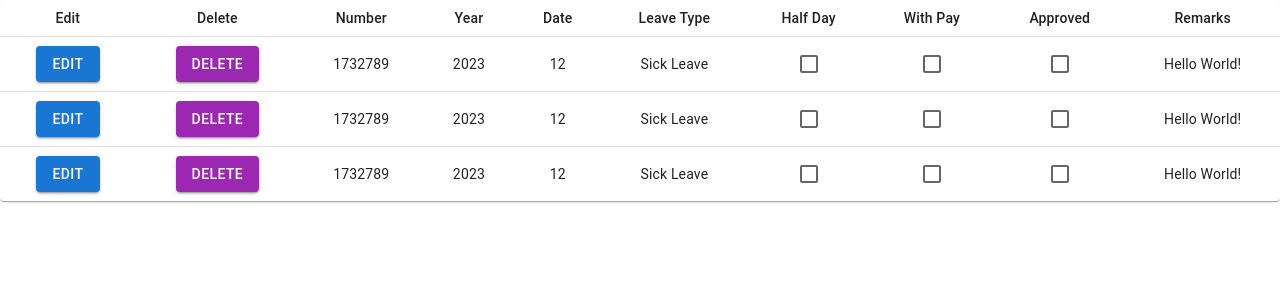
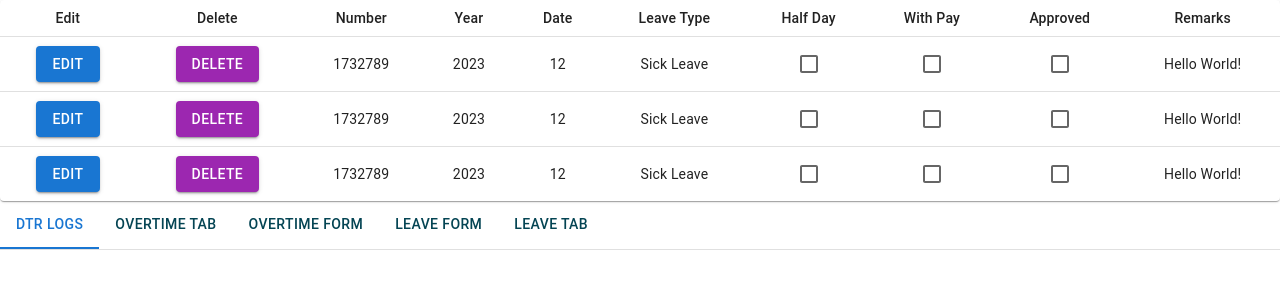
Before and after one commit to gerald-diego54/payroll-client, a Next.js app: page /test in a window 1280 px wide. Shown: the top 300 px of the page. Built offline with nearby package versions, Linux system fonts and the light colour scheme.

Commit message:
added types

```diff
--- a/pages/test.tsx
+++ b/pages/test.tsx
@@ -12,6 +12,7 @@ const TestComponent: NextPage = () => {
                 {/* <ColorTabs /> */}
                 {/* <OvertimeTab /> */}
                 <CustomTable />
+                <CustomTabs />
             </Box>
         </div>
     );
--- a/src/components/form_modals/Tabs.tsx
+++ b/src/components/form_modals/Tabs.tsx
@@ -3,8 +3,9 @@ import Tabs from "@mui/material/Tabs";
 import Tab from "@mui/material/Tab";
 import Box from "@mui/material/Box";
 import Divider from "@mui/material/Divider";
+import { TabName } from "@/types/tabs.d";
 
-export default function ColorTabs() {
+const CustomTabs = () => {
     const [value, setValue] = React.useState("one");
 
     const handleChange = (event: React.SyntheticEvent, newValue: string) => {
@@ -14,13 +15,15 @@ export default function ColorTabs() {
     return (
         <Box sx={{ backgroundColor: "transparent", width: "100%", height: "100vh" }}>
             <Tabs value={value} onChange={handleChange} indicatorColor="primary">
-                <Tab value="one" label="DTR LOGS" sx={{ color: "#044453" }} />
-                <Tab value="two" label="OVERTIME TAB" sx={{ color: "#044453" }} />
-                <Tab value="three" label="OVERTIME FORM" sx={{ color: "#044453" }} />
-                <Tab value="four" label="LEAVE FORM" sx={{ color: "#044453" }} />
-                <Tab value="five" label="LEAVE TAB" sx={{ color: "#044453" }} />
+                <Tab value={TabName.TAB_ONE} label="DTR LOGS" sx={{ color: "#044453" }} />
+                <Tab value={TabName.TAB_TWO} label="OVERTIME TAB" sx={{ color: "#044453" }} />
+                <Tab value={TabName.TAB_THREE} label="OVERTIME FORM" sx={{ color: "#044453" }} />
+                <Tab value={TabName.TAB_FOUR} label="LEAVE FORM" sx={{ color: "#044453" }} />
+                <Tab value={TabName.TAB_FIVE} label="LEAVE TAB" sx={{ color: "#044453" }} />
             </Tabs>
             <Divider />
         </Box>
     );
-}
+};
+
+export default CustomTabs;
--- /dev/null
+++ b/types/tabs.d.ts
@@ -0,0 +1,7 @@
+export enum TabName {
+    TAB_ONE = "one",
+    TAB_TWO = "two",
+    TAB_THREE = "three",
+    TAB_FOUR = "four",
+    TAB_FIVE = "five",
+}
```
